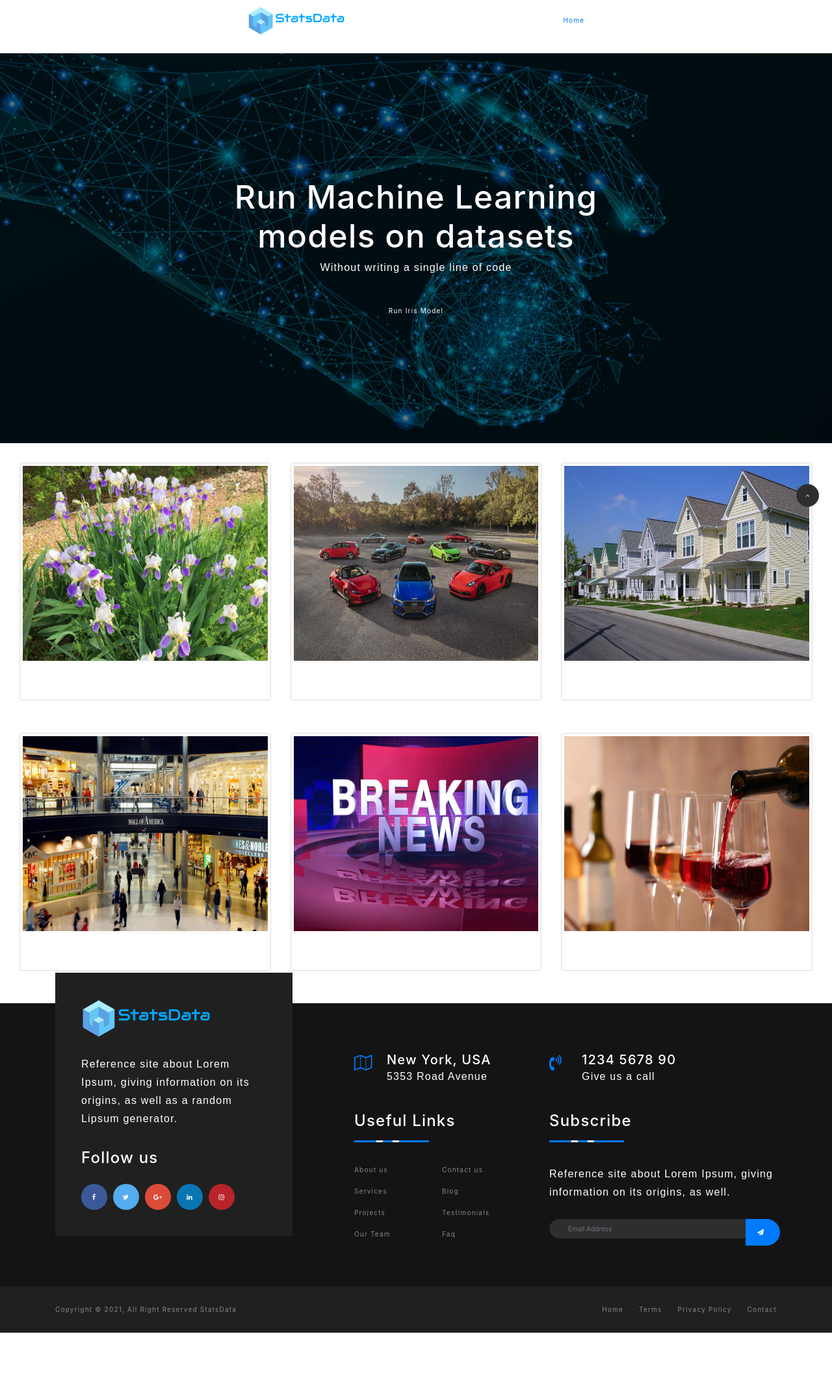
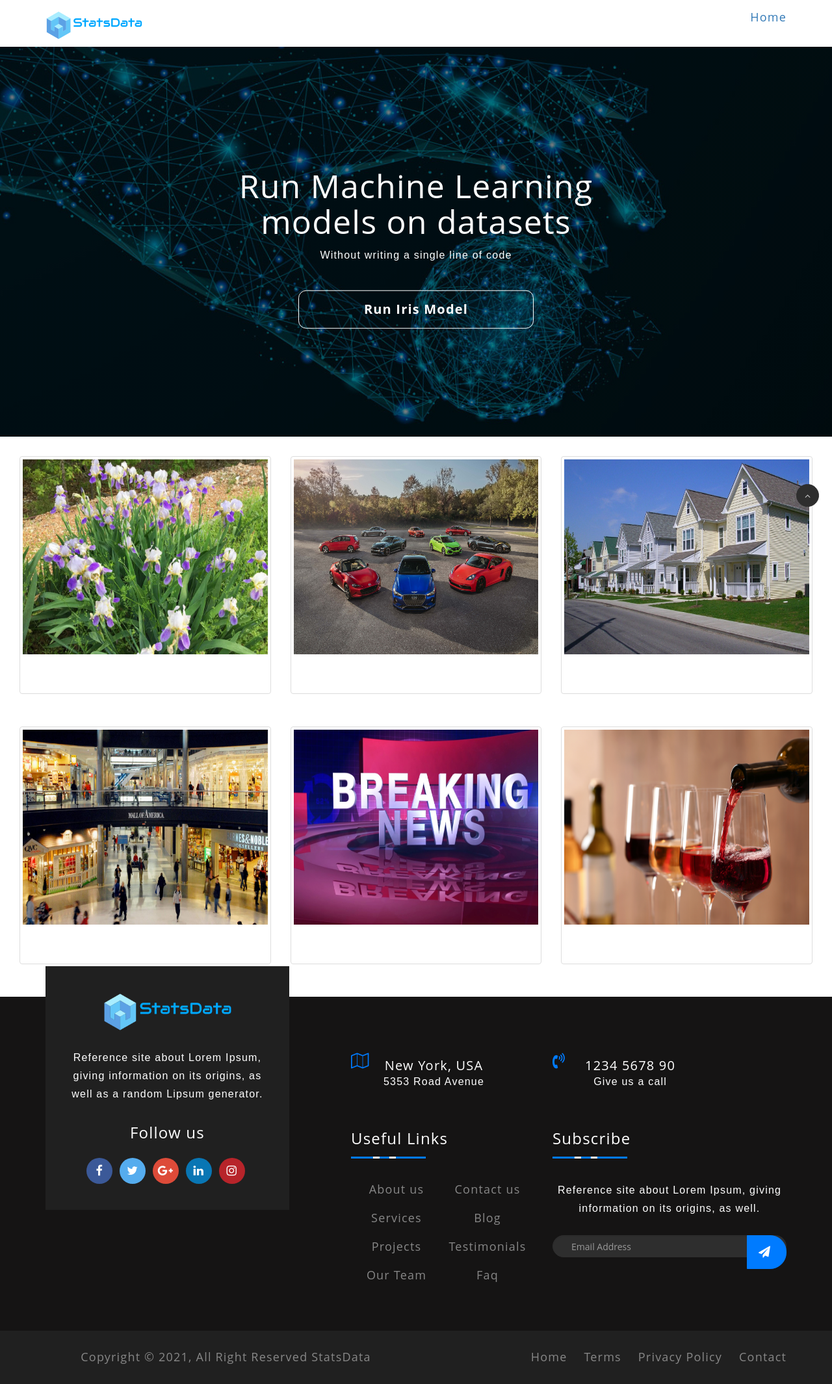
Before and after one commit to ronitsasane33/StatsData, a Flask app: page / in a window 1280 px wide. Shown: the whole page at 65% size. Before the commit the page ends 2051 px from the top, so only its background shows below. Run offline with Flask 2, Linux system fonts and the light colour scheme; parts of the project's set-up code (start-up, migrations or seed data) failed here and were passed over; some libraries are stand-ins or nearby versions.

Commit message:
stable version

```diff
--- a/static/css/footer.css
+++ b/static/css/footer.css
@@ -1,3 +1,4 @@
+/* FOOTER============= */
 body { color: #ccc }
 .footer-widget p {
     margin-bottom: 27px;
@@ -5,7 +6,7 @@
 p {
     font-family: 'Nunito', sans-serif;
     font-size: 16px;
-    color:white;
+  color:white;
     line-height: 28px;
 }
 
--- a/static/css/style-index.css
+++ b/static/css/style-index.css
@@ -27,7 +27,7 @@
 	color: white;
   }
 
-  .htb{
+  .htb {
     border-radius: 12px;
 	border-color:  white;
     margin-top: 30px;
--- a/templates/index.html
+++ b/templates/index.html
@@ -17,8 +17,10 @@
 </head>
 
 <body>
-  {% include '/partials/header.html' %}
-<!-- hero -->
+  <div>
+    {% include '/partials/header.html' %}
+  </div>
+ <!-- hero -->
   <div class="hero-image">
     <div class="hero-text">
       <h1 style="font-size:50px">Run Machine Learning models on datasets</h1>
@@ -95,6 +97,8 @@
       </div>
     </div>
   </div>
+  <div>
   {% include '/partials/footer.html' %}
+</div>
 </body>
 </html>
--- a/templates/partials/footer.html
+++ b/templates/partials/footer.html
@@ -1,5 +1,5 @@
-<!--Important link source from https://bootsnipp.com/snippets/ooa9M-->
-<link href="//maxcdn.bootstrapcdn.com/bootstrap/4.1.1/css/bootstrap.min.css" rel="stylesheet" id="bootstrap-css">
+
+
 <script src="//maxcdn.bootstrapcdn.com/bootstrap/4.1.1/js/bootstrap.min.js"></script>
 <script src="//cdnjs.cloudflare.com/ajax/libs/jquery/3.2.1/jquery.min.js"></script>
 <link rel="stylesheet" type="text/css" href="{{ url_for('static', filename='css/footer.css') }}">
--- a/templates/partials/header.html
+++ b/templates/partials/header.html
@@ -1,16 +1,8 @@
 
-  <meta charset="UTF-8">
-  <title>Iris plant class predictor</title>
-  <meta charset="utf-8">
-  <meta name="viewport" content="width=device-width, initial-scale=1">
-  <link rel="stylesheet" href="https://maxcdn.bootstrapcdn.com/bootstrap/3.4.1/css/bootstrap.min.css">
-  <script src="https://ajax.googleapis.com/ajax/libs/jquery/3.5.1/jquery.min.js"></script>
-  <script src="https://maxcdn.bootstrapcdn.com/bootstrap/3.4.1/js/bootstrap.min.js"></script>
-  <link href='https://fonts.googleapis.com/css?family=Hind:300' rel='stylesheet' type='text/css'>
-  <link href='https://fonts.googleapis.com/css?family=Open+Sans+Condensed:300' rel='stylesheet' type='text/css'>
-  <link href='https://fonts.googleapis.com/css?family=Pacifico' rel='stylesheet' type='text/css'>
-  <link href='https://fonts.googleapis.com/css?family=Arimo' rel='stylesheet' type='text/css'>
-  <link rel="stylesheet" type="text/css" href="{{ url_for('static', filename='css/style-index.css') }}">
+
+  <script src="//maxcdn.bootstrapcdn.com/bootstrap/4.1.1/js/bootstrap.min.js"></script>
+  <script src="//cdnjs.cloudflare.com/ajax/libs/jquery/3.2.1/jquery.min.js"></script>
+  <!-- <link rel="stylesheet" type="text/css" href="{{ url_for('static', filename='css/style-index.css') }}"> -->
   <!-- <link rel="stylesheet" href="/static/css/style-index.css"> -->
 
   <nav class="navbar navbar">
```
